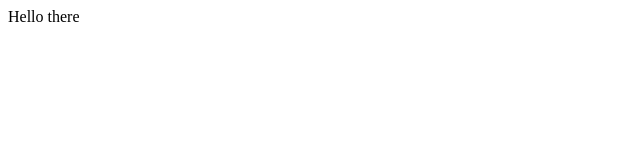
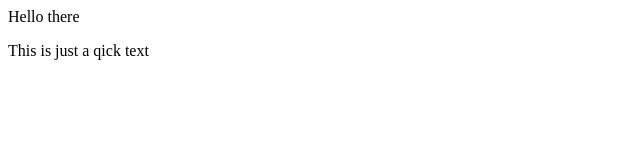
Before and after one commit to ARudeau/test-repo, a plain HTML site: page index.html in a window 1280 px wide. Shown: the whole page, without its empty margins (0-640 px from the left). Drawn offline with Linux system fonts and the light colour scheme.

Commit message:
Added short description

```diff
--- a/index.html
+++ b/index.html
@@ -1 +1,2 @@
 <div>Hello there</div>
+<p>This is just a qick text</p>
```
